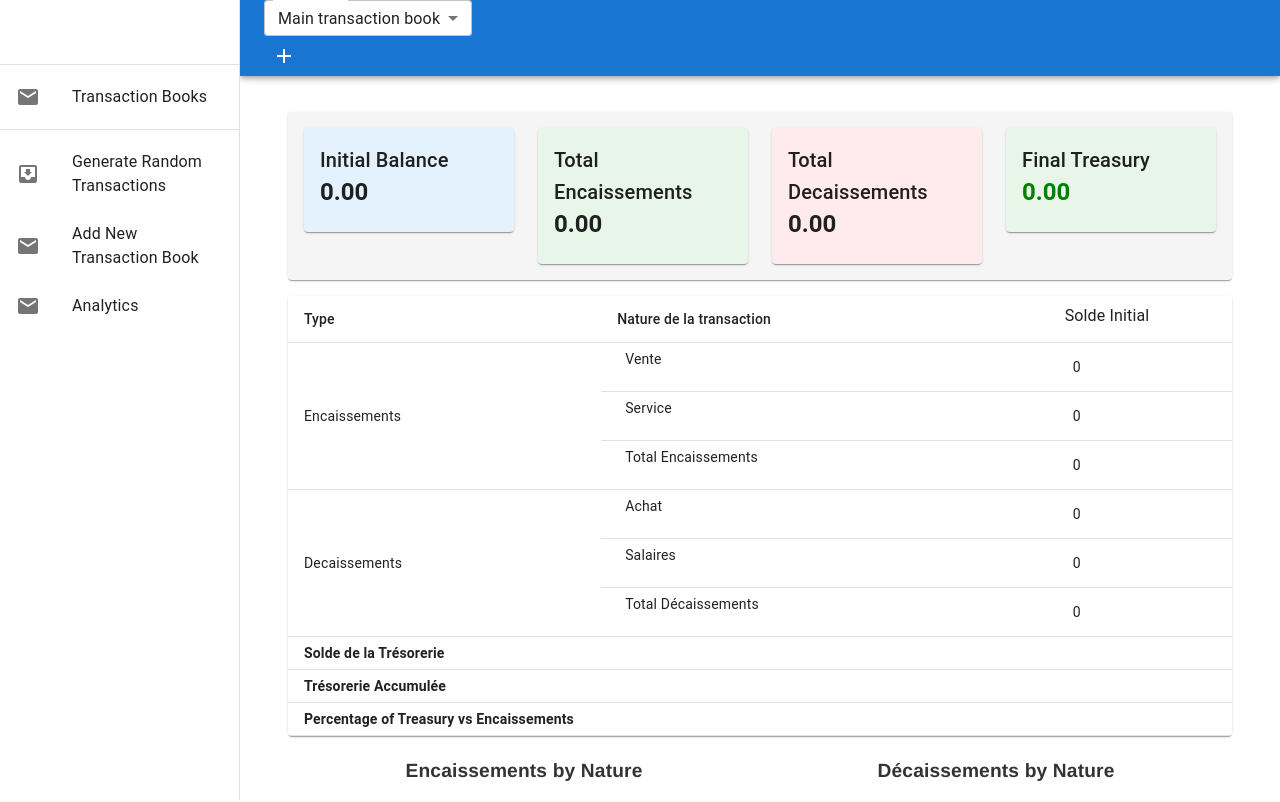
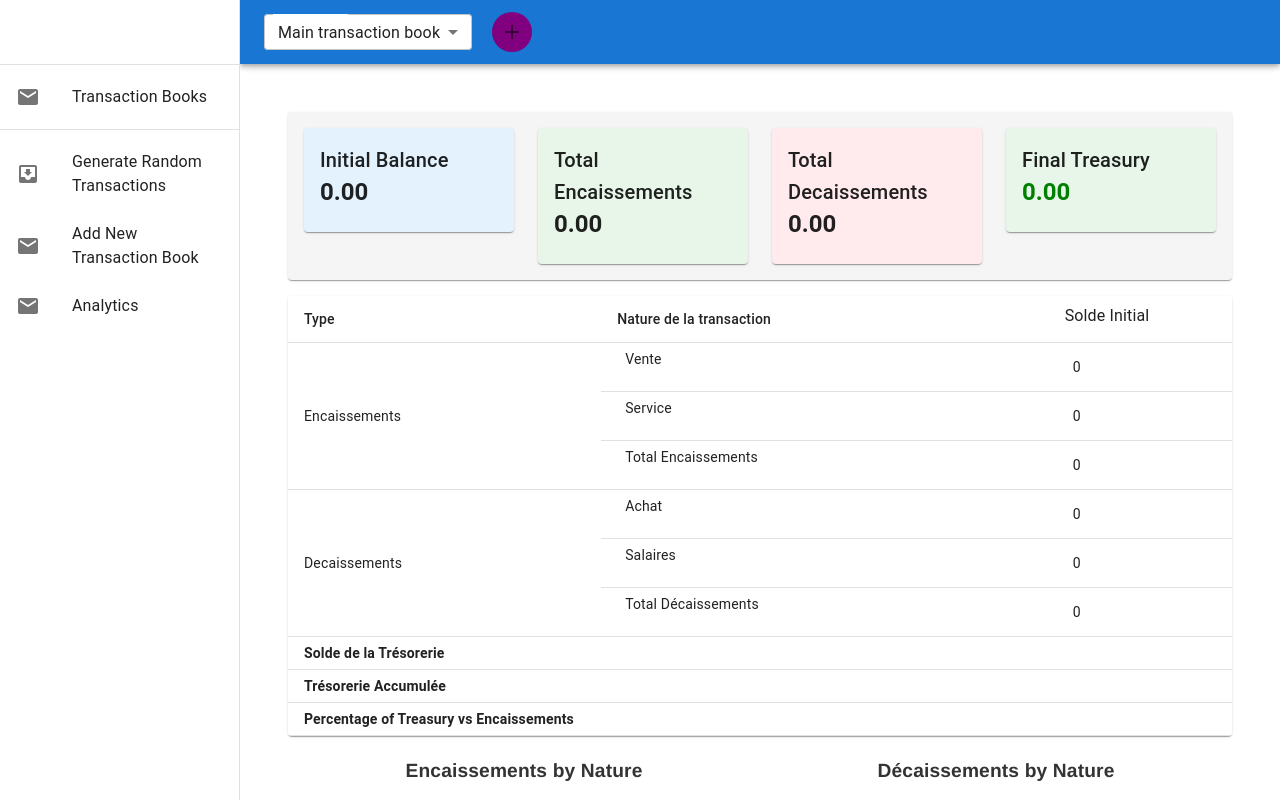
Before and after one commit to ljh-serius/treasury-management, a React (Create React App) app: page / in a window 1280 px wide. Shown: the top 802 px of the page. Built offline with nearby package versions, Linux system fonts and the light colour scheme.

Commit message:
GREAT BASE THIS COMMIT

```diff
--- a/src/components/Dashboard.js
+++ b/src/components/Dashboard.js
@@ -288,15 +288,20 @@ const handleModalSubmit = () => {
             <MenuIcon />
           </IconButton>
           {currentLocation.pathname === '/' && (
-            <div>
+            <div style={{ display: 'flex', alignItems: 'center' }}>
               <TransactionSelect
                 transactionName={transactionName}
                 availableTransactions={availableTransactions}
                 handleTransactionChange={handleTransactionChange}
               />
 
-              <IconButton color="inherit" onClick={handleAddClick}>
-                <AddIcon />
+              <IconButton
+                color="default"
+                variant="round"
+                onClick={handleAddClick}
+                style={{ backgroundColor: 'purple', marginLeft: '10px' }}
+              >
+                <AddIcon style={{ fontSize: '1.5rem' }} />
               </IconButton>
 
               <Menu
```
